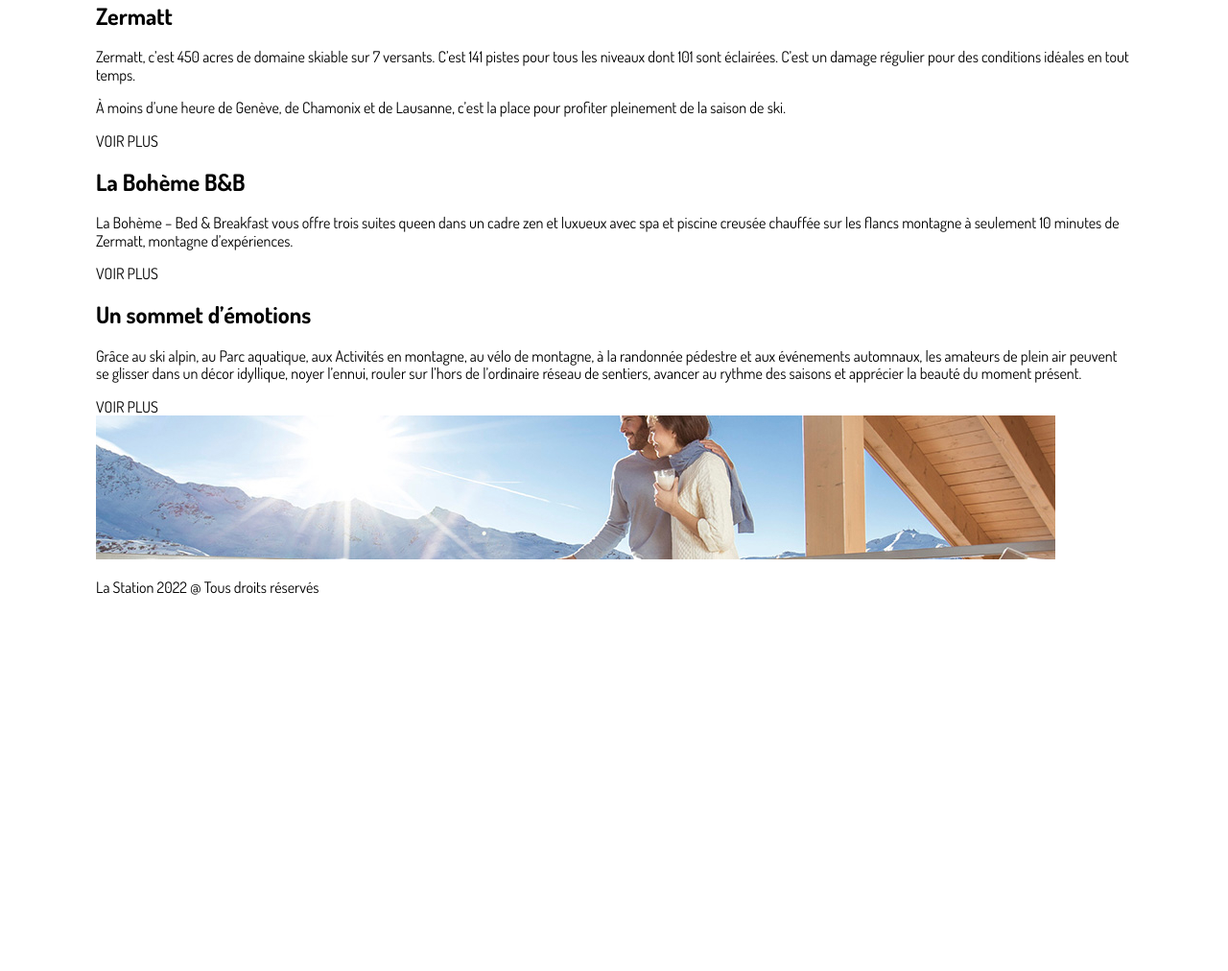
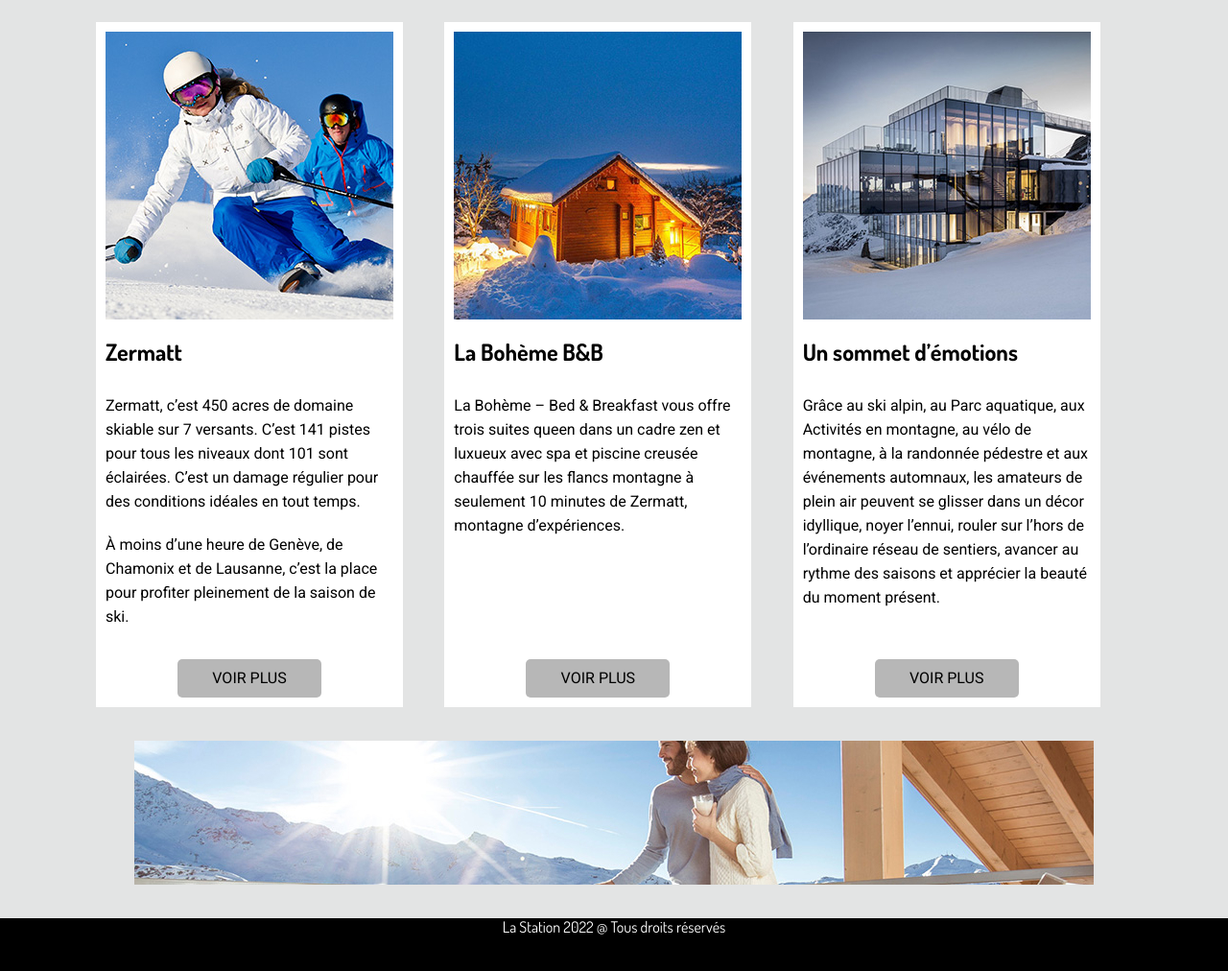
Before and after one commit to alexiatngy/semaine03, a plain HTML site: page index.html in a window 1280 px wide. Shown: the part 584-1596 px from the top of the page at 96% size. Before the commit the page ends 1221 px from the top, so only its background shows below. Drawn offline with Linux system fonts and the light colour scheme.

Commit message:
CSS (contenu) complet

```diff
--- a/css/styles.css
+++ b/css/styles.css
@@ -16,7 +16,7 @@ html {
 
 body {
     font-family: Dosis, Roboto, sans-serif;
-    background: white;
+    background: #E3E4E4;
 }
 
 .wrapper {
@@ -42,6 +42,9 @@ h2{
 ------------------------------------------------------------------------------*/
 
 /* header */
+header{
+    background-color: white;
+}
 header .wrapper{
 display: grid;
 grid-template-columns: 50% 50%;
@@ -106,7 +109,88 @@ font-family: roboto, arial black;
 margin-top: 0;
 }
 
+.hero {
+margin-bottom: 40px;
+}
 
-/* section */
+
+/* contenu */
+.contenu .wrapper{
+    display: grid;
+    grid-template-columns: 1fr 1fr 1fr;
+    gap: 10px;
+    margin-bottom: 35px;
+}
+
+article{
+    display: grid;
+    width: 320px;
+    height: 714px ;
+    background-color: white;
+    align-self: center;
+    grid-template-rows: auto 1fr auto;
+    padding: 10px;
+}
+
+.content {
+    display: flex;
+    flex-direction: column;
+    justify-content: flex-start;
+
+   }
+.contenu p{
+    margin: 10px 0;
+    line-height: 25px;
+    font-family: roboto, arial black;
+}
+
+.contenu a{
+
+        font-family: roboto, arial black;
+    color: black;
+    background-color:#B7B7B7 ;
+    align-self: flex-end;
+    text-align: center;
+    width: 150px;
+    height: 40px;
+    justify-self: center;
+    border-radius: 5px;
+
+display: flex;
+align-items: center;
+justify-content: center;
+}
+
+.contenu a:hover{
+    color: white;
+    border-radius: 5px;
+    background-color: #0E5EA1;
+    width: 150px;
+    height: 40px;
+    text-align: center;
+}
+
+.imgContenu{
+
+    display: flex;
+    justify-content: center;
+    align-items: center;
+    margin-bottom: 35px;
+}
+
 
 /* footer */
+
+footer{
+    background-color: black;
+    height: 72px;
+
+}
+
+footer p{
+    color: white;
+    text-align: center;
+    justify-self: center;
+
+
+}
--- a/index.html
+++ b/index.html
@@ -40,30 +40,43 @@
     </div>
 </section>
 
-<section>
+<section class="contenu">
  <div class="wrapper">
         <article>
-            <h2>Zermatt</h2>
+            <div class="content">
+                <img src="images/article1.jpg" alt="image de ski">
+                <h2>Zermatt</h2>
                 <p>Zermatt, c’est 450 acres de domaine skiable sur 7 versants. C’est 141 pistes pour tous les niveaux dont 101 sont éclairées. C’est un damage régulier pour des conditions idéales en tout temps.</p>
                 <p>  À moins d’une heure de Genève, de Chamonix et de Lausanne, c’est la place pour profiter pleinement de la saison de ski.</p>
+            </div>
+
+                <a href="">Voir plus</a>
+        </article>
+
+        <article>
+            <div class="content">
+                <img src="images/article2.jpg" alt="image de chalet">
+                <h2>La Bohème B&B</h2>
+                <p>La Bohème – Bed & Breakfast vous offre trois suites queen dans un cadre zen et luxueux avec spa et piscine creusée chauffée sur les flancs montagne à seulement 10 minutes de Zermatt, montagne d’expériences.</p>
+            </div>
                 <a href="">Voir plus</a>
 
         </article>
 
         <article>
-            <h2>La Bohème B&B</h2>
-                <p>La Bohème – Bed & Breakfast vous offre trois suites queen dans un cadre zen et luxueux avec spa et piscine creusée chauffée sur les flancs montagne à seulement 10 minutes de Zermatt, montagne d’expériences.</p>
-                <a href="">Voir plus</a>
-
-        </article>
-
-        <article>
+            <div class="content">
+                <img src="images/article3.jpg" alt="image d'architecture">
             <h2>Un sommet d’émotions</h2>
                 <p>Grâce au ski alpin, au Parc aquatique, aux Activités en montagne, au vélo de montagne, à la randonnée pédestre et aux événements automnaux, les amateurs de plein air peuvent se glisser dans un décor idyllique, noyer l’ennui, rouler sur l’hors de l’ordinaire réseau de sentiers, avancer au rythme des saisons et apprécier la beauté du moment présent.</p>
+            </div>
                 <a href="">Voir plus</a>
         </article>
+ </div>
+       <div class="imgContenu">
         <img src="images/contenu.jpg" alt="image escapade la station">
-    </div>
+       </div>
+
+
 </section>
 
 <footer>
```
